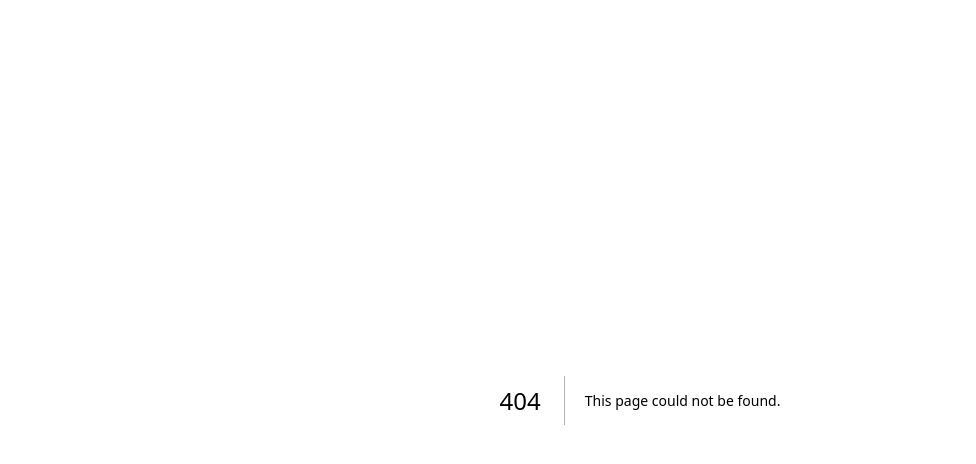
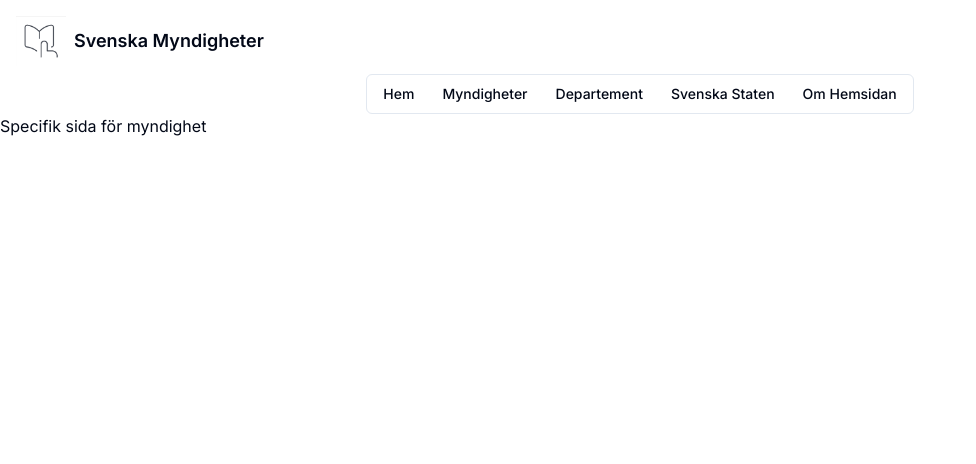
Before and after one commit to hamreliusfilip/Swedish_Authority_Website, a Next.js app in the folder my-app/: page /myndighet/specifikMyndighet in a window 1280 px wide. Before the commit this address had no page. Shown: the top 464 px of the page, without its empty margins (0-976 px from the left). Built offline with nearby package versions, Linux system fonts and the light colour scheme.

Commit message:
Nested routing for myndigheter page

```diff
--- /dev/null
+++ b/my-app/app/myndighet/listaMyndighet/page.tsx
@@ -0,0 +1,13 @@
+import React from 'react'
+import CompleteMenu from '../../../components/completeMenu';
+import Logo from '../../../components/logo';
+
+export default function Page() {
+    return (
+        <div>
+            <Logo />
+            <CompleteMenu />
+            <h1>Lista för myndigheter</h1>
+        </div>
+    );
+}
--- a/my-app/app/myndighet/page.tsx
+++ b/my-app/app/myndighet/page.tsx
@@ -1,13 +1,15 @@
 import React from 'react'
 import CompleteMenu from '../../components/completeMenu';
 import Logo from '../../components/logo';
+import Link from 'next/link';
 
 export default function Page() {
     return (
         <div>
             <Logo />
             <CompleteMenu />
-            <h1>Myndighet</h1>
+            <Link href="/myndighet/listaMyndighet"> Klicka för sida för myndigheter lista </Link> <br />
+            <Link href="/myndighet/specifikMyndighet"> Klicka för sida för specifik myndighet </Link>
         </div>
     );
 }
--- /dev/null
+++ b/my-app/app/myndighet/specifikMyndighet/page.tsx
@@ -0,0 +1,13 @@
+import React from 'react'
+import CompleteMenu from '../../../components/completeMenu';
+import Logo from '../../../components/logo';
+
+export default function Page() {
+    return (
+        <div>
+            <Logo />
+            <CompleteMenu />
+            <h1>Specifik sida för myndighet</h1>
+        </div>
+    );
+}
```
Also changed, not shown: my-app/app/om/page.tsx (line endings or trailing spaces).
